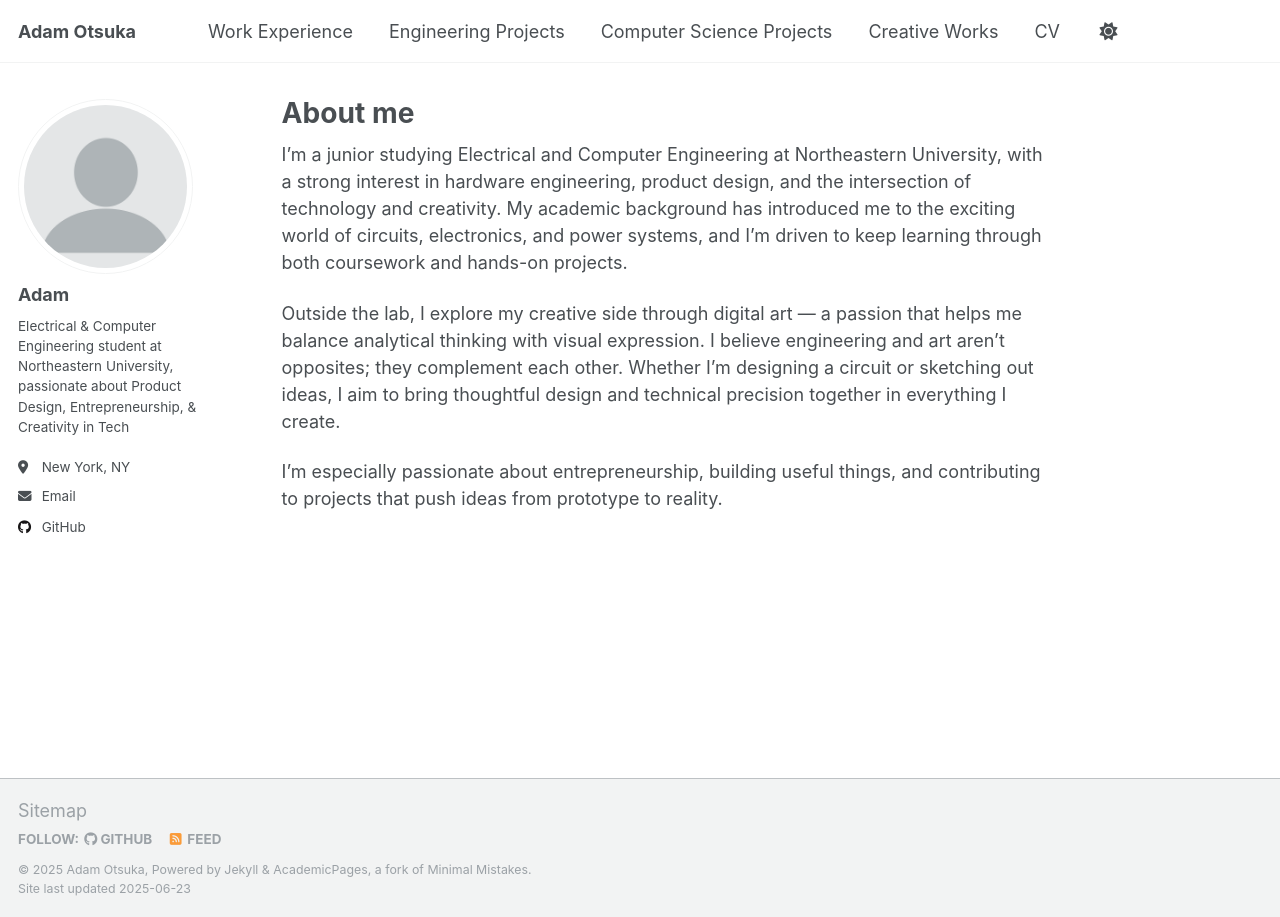
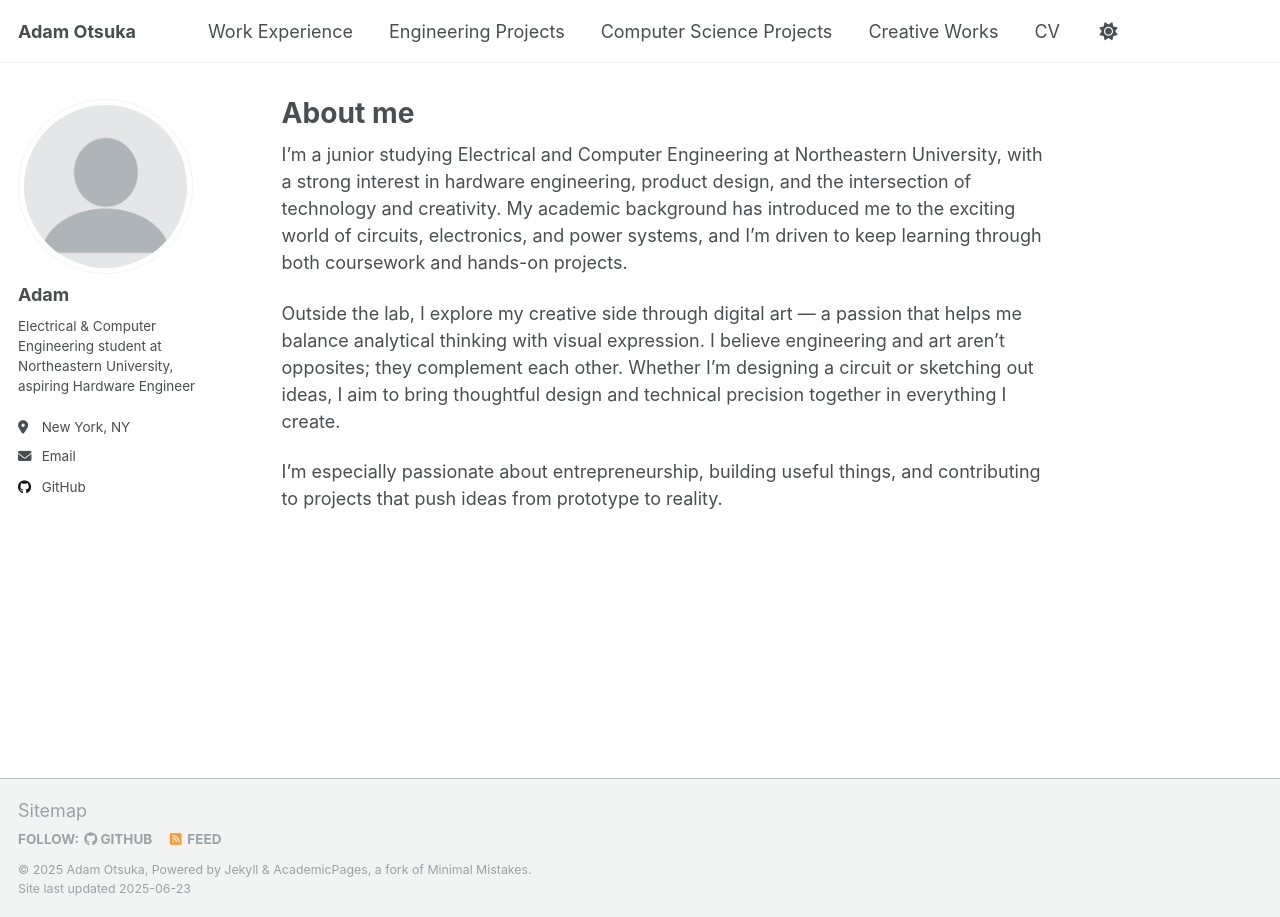
Before and after one commit to 4damo5/4damo5.github.io, a Jekyll site: the page built from _pages/about.md, in a window 1280 px wide. Built offline with Jekyll 4.4.1, drawn with Linux system fonts in a browser that asks for light colours.

Commit message:
Update _config.yml

```diff
--- a/_config.yml
+++ b/_config.yml
@@ -25,7 +25,7 @@ author:
   avatar           : "profile.png"
   name             : "Adam"
   pronouns         : # example: "she/her"
-  bio              : "Electrical & Computer Engineering student at Northeastern University, passionate about Product Design, Entrepreneurship, & Creativity in Tech"
+  bio              : "Electrical & Computer Engineering student at Northeastern University, aspiring Hardware Engineer"
   location         : "New York, NY"
   employer         :
   uri              : # URL
```
